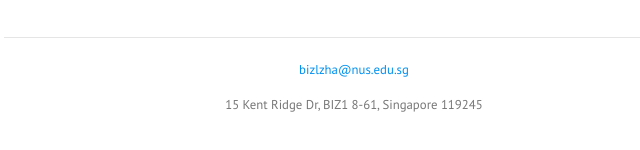
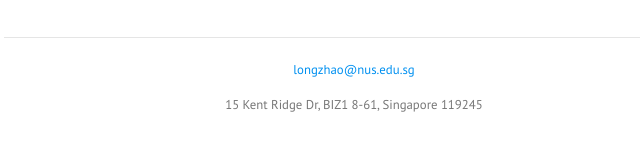
Before and after one commit to mathsoul/mathsoul.github.io, a plain HTML site: page others.html in a window 1280 px wide. Shown: the part 492-642 px from the top of the page, 286-926 px from the left. Drawn offline with Linux system fonts and the light colour scheme.

Commit message:
CV and email updated

```diff
--- a/others.html
+++ b/others.html
@@ -76,7 +76,7 @@
 
       <div class="footer">
         <p align="center">
-        <a href="mailto:bizlzha@nus.edu.sg">bizlzha@nus.edu.sg</a>
+        <a href="mailto:longzhao@nus.edu.sg">longzhao@nus.edu.sg</a>
         </p>
         <p align="center">
 <!-- Department of Analytics and Operations<br>
```
Also changed, not shown: research.html (+1 -1 lines), 2 other files.
